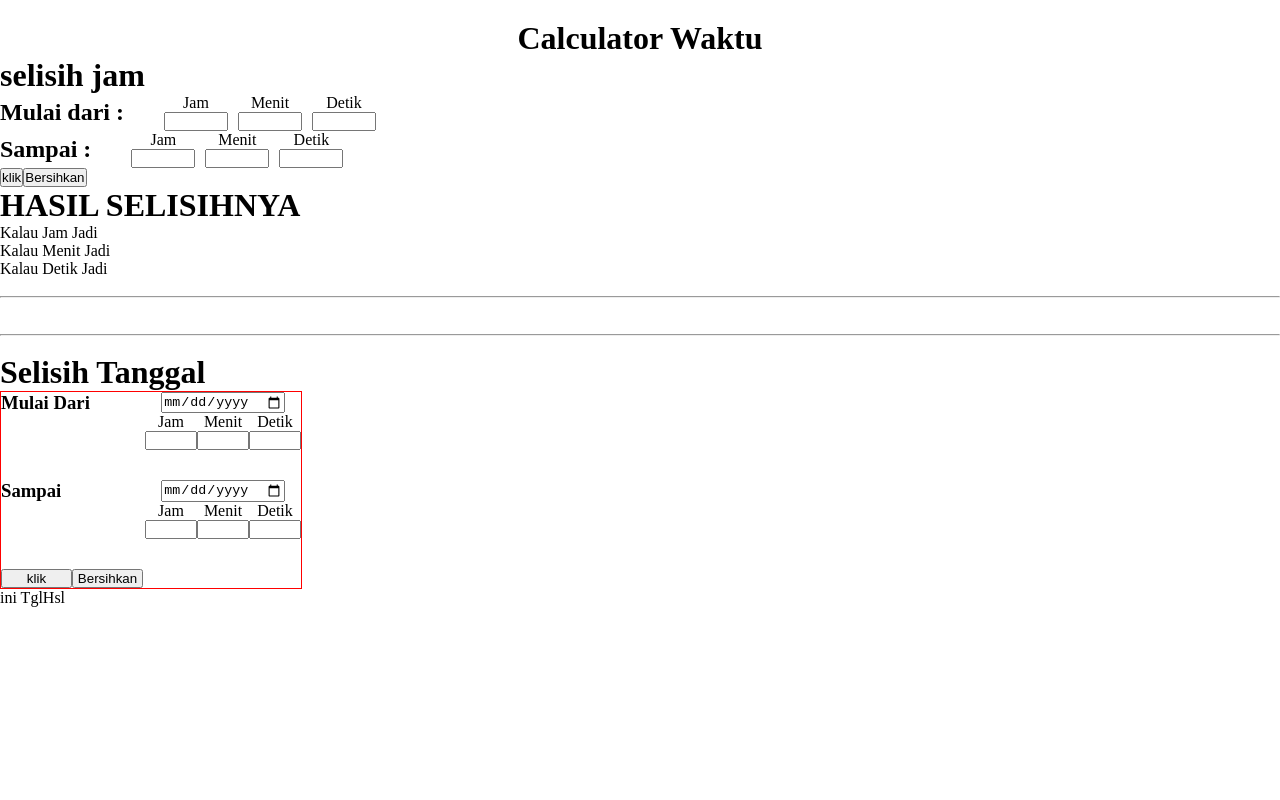
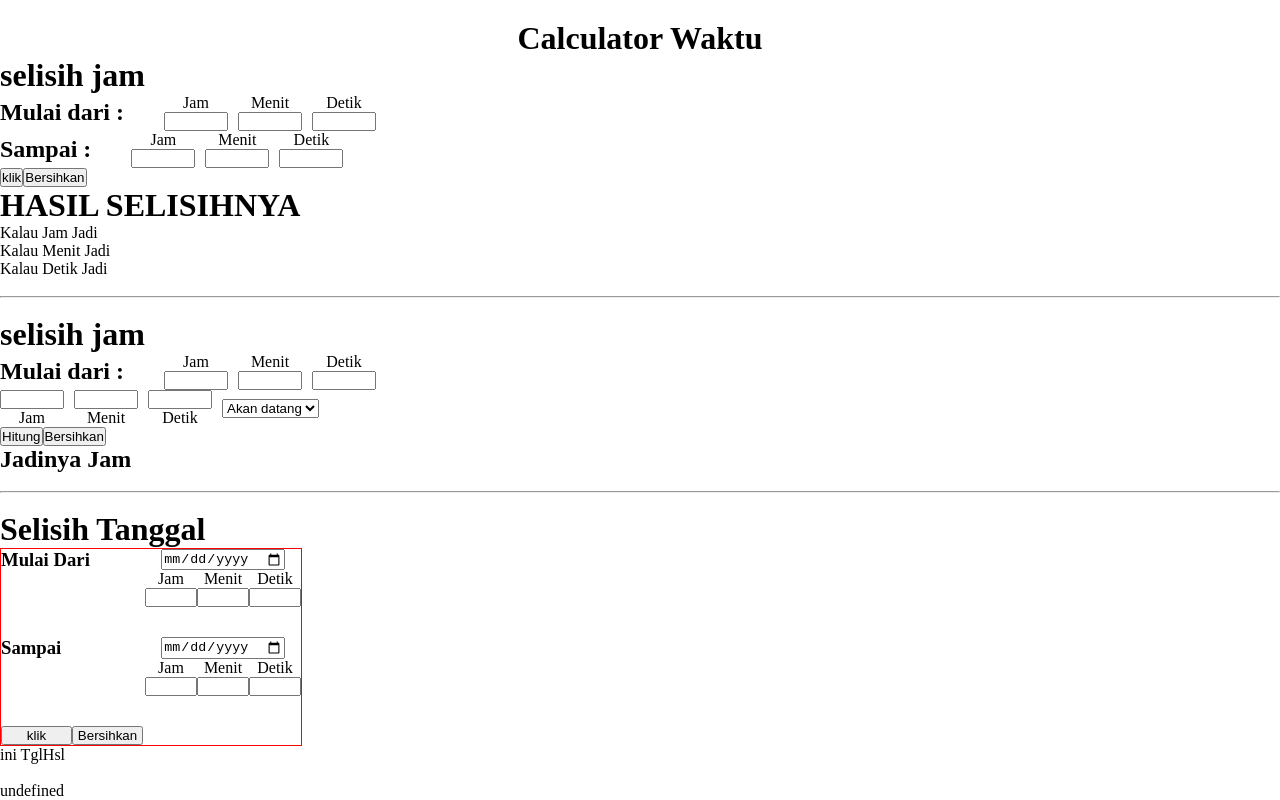
Before and after one commit to yasashi23/Project-nextjs, a Next.js app: page / in a window 1280 px wide. Built offline with nearby package versions, Linux system fonts and the light colour scheme.

Commit message:
up 9/4 16:32

```diff
--- a/components/Selisih-jam/JamBrp.js
+++ b/components/Selisih-jam/JamBrp.js
@@ -13,20 +13,12 @@ export default function JamBrp({data}) {
       return " "
     }
     else{
-      if(mulai > sampai){
-      const sls = mulai - sampai
+      const sls = Math.abs(mulai - sampai)
       const hJam = (sls - (sls%3600))/3600
       const hMenit = ((sls%3600)-((sls%3600)%60))/60
       const hDetik = (sls%3600)%60
+      console.log(sls)
       return `${hJam} Jam ${hMenit} Menit ${hDetik} Detik`
-      }
-      else{
-        const sls2 = sampai - mulai
-        const hJam2 = (sls2-(sls2%3600))/3600
-        const hMenit2 = ((sls2%3600)-((sls2%3600)%60))/60
-        const hDetik2 = (sls2%3600)%60
-        return `${hJam2} Jam ${hMenit2} Menit ${hDetik2} Detik`
-      }
   }
   }
 
@@ -37,18 +29,11 @@ export default function JamBrp({data}) {
       return " "
     }
     else {
-      if(mulai > sampai){
-      const sls = mulai - sampai
+      const sls = Math.abs(mulai - sampai)
       const hMenit = (sls-(sls%60))/60
       const hDetik = (sls%60)
       return `${hMenit} Menit ${hDetik} Detik`
-      }
-      else{
-        const sls2 = sampai - mulai
-      const hMenit2 = (sls2-(sls2%60))/60
-      const hDetik2 = (sls2%60)
-      return `${hMenit2} Menit ${hDetik2} Detik`
-      }
+
     }
   }
 
@@ -60,14 +45,8 @@ export default function JamBrp({data}) {
       return " "
     }
     else {
-      if(mulai > sampai){
-      const sls = mulai - sampai
+      const sls = Math.abs(mulai - sampai)
       return `${sls} Detik`
-      }
-      else{
-        const sls2 = sampai - mulai
-      return `${sls2} Detik`
-      }
     }
   }
 
--- a/components/Selisih-tgl/tglHsl.js
+++ b/components/Selisih-tgl/tglHsl.js
@@ -24,58 +24,74 @@ export default function TglHsl({data}) {
     const dateS = tahun(sampai)
 
     function hitung() {
+      const mulaiJ = Math.abs(((jam*3600) + (menit*60) + (detik*1)) - ((jamS*3600) + (menitS*60) + (detikS*1))*1000)
       const exmpl = [new Date(mulai),new Date(sampai)]
       const [mulaiD, sampaiD] = exmpl
-      const sls = mulaiD.getTime() - sampaiD.getTime()
-      const sls2 = sampaiD.getTime() - mulaiD.getTime()
+      const sls = (mulaiD.getTime() - sampaiD.getTime())+ mulaiJ
 
-      if(Number.isNaN(sls) && Number.isNaN(sls2)){
+      if(Number.isNaN(sls)){
         return ""
       }
+      // 1000 * 3600 * 24
       else{
+          const perDetikD = Math.abs((sls-(sls%(1000)))/1000)
+          const hariD = Math.abs((sls-(sls%(1000 * 3600 * 24)))/(1000*3600*24))
+          let tahunD = (hariD-(hariD%365))/365
+          console.log(`(41) tahunD ---> ${tahunD}`)
+          let sisaHriD = hariD % 365
+          console.log(`(43) sisaHriD ---> ${sisaHriD}`)
+          let kabisatD = Math.floor(tahunD/4)
+          console.log(`(45) kabisatD ---> ${kabisatD}`)
 
-        if(mulaiD.getTime() > sampaiD.getTime()) {
-          const newD = Math.abs(Math.floor(sls / (1000 * 3600 * 24)))
-          let tahunD = Math.floor(newD/365)
-          let sisaHriD = newD % 365
-          let kabisatD = Math.floor(tahunD/4)
-          if(tahunD % 100 == 0 && tahun % 400 != 0) {
+          if(tahunD % 100 == 0 && tahunD % 400 != 0) {
             kabisatD--;
+            console.log('di if baris 47')
           }
           sisaHriD += kabisatD
           if(sisaHriD >= 365) {
             tahunD++
             sisaHriD -= 365
+            console.log('di if baris 54')
           }
-          // const newVd = new Date(newD)
+          let bulanD = (sisaHriD-(sisaHriD%30))/30
+          let mingguD = ((sisaHriD%30)-((sisaHriD%30)%7))/7
+          let perHariD = (sisaHriD%30)%7
+          console.log(`(56) kabisatD ---> ${kabisatD} || sisaHriD ---> ${sisaHriD} || perHariD ---> ${perDetikD}`)
+          console.log(bulanD)
           return tahunD
-        }else{
-          const newD2 = Math.abs(Math.floor(sls2 / (1000 * 3600 * 24)))
-          let tahunD2 = Math.floor(newD2/365)
-          let sisaHriD2 = newD2 % 365
-          let kabisatD2 = Math.floor(tahunD2/4)
-          if(tahunD2 % 100 == 0 && tahun % 400 != 0) {
-            kabisatD2--;
-          }
-          sisaHriD2 += kabisatD2
-          if(sisaHriD2 >= 365) {
-            tahunD2++
-            sisaHriD2 -= 365
-          }
-          // const newVd = new Date(newD)
-          return tahunD2
-          // const newVd2 = new Date(newD2)
-        }
       }
+    }
+
+
+    function bantuHtg(x,b){
+      const tahunD = (x-(x%(3600*24*365)))/(3600*24*365)
+      const sisaThn = (x%(3600*24*365))
+      const bulanD = (sisaThn-(sisaThn%(30*24*3600)))/(30*24*3600)
+      const sisaBln = (sisaThn%(30*24*3600))
+      const minggu = (sisaBln-(sisaBln%(7*24*3600)))
     }
 
   return (
     <Mycontain>
         ini TglHsl<br/>
-        {hitung()} {} {jam}<br/>
-        {sampai} {jamS}
+        {hitung()} {} {}<br/>
+        {typeof sampai} {jamS}
     </Mycontain>
   )
 }
 
 const Mycontain = styled.div``
+
+          // const newD = Math.abs(Math.floor(sls / (1000 * 3600 * 24)))
+          // let tahunD = Math.floor(newD/365)
+          // let sisaHriD = newD % 365
+          // let kabisatD = Math.floor(tahunD/4)
+          // if(tahunD % 100 == 0 && tahun % 400 != 0) {
+          //   kabisatD--;
+          // }
+          // sisaHriD += kabisatD
+          // if(sisaHriD >= 365) {
+          //   tahunD++
+          //   sisaHriD -= 365
+          // }
+          // return tahunD
--- a/components/jam-berapa/hslJam.js
+++ b/components/jam-berapa/hslJam.js
@@ -12,20 +12,11 @@ const{jam,menit,detik,jamS,menitS,detikS,option} = wkt
     }
     else{
     if(option === 'lalu'){
-        if(mulai > sampai){
-        const sls = mulai - sampai
+        const sls = Math.abs(mulai - sampai)
         const hJam = (sls - (sls%3600))/3600
         const hMenit = ((sls%3600)-((sls%3600)%60))/60
         const hDetik = (sls%3600)%60
         return `${hJam} : ${hMenit} : ${hDetik} `
-        }
-        else{
-            const sls2 = sampai - mulai
-            const hJam2 = (sls2-(sls2%3600))/3600
-            const hMenit2 = ((sls2%3600)-((sls2%3600)%60))/60
-            const hDetik2 = (sls2%3600)%60
-            return `${hJam2} : ${hMenit2} : ${hDetik2} `
-        }
     }
     else{
         const sls = mulai + sampai
--- a/src/pages/index.js
+++ b/src/pages/index.js
@@ -22,7 +22,7 @@ export default function Home() {
           </div>
       <br/><hr/><br/>
           <div className='jam-berapa'>
-            {/* <JamBrp/> */}
+            <JamBrp/>
           </div>
 <br/><hr/><br/>
           <div className='selisih-tgl'>
```
